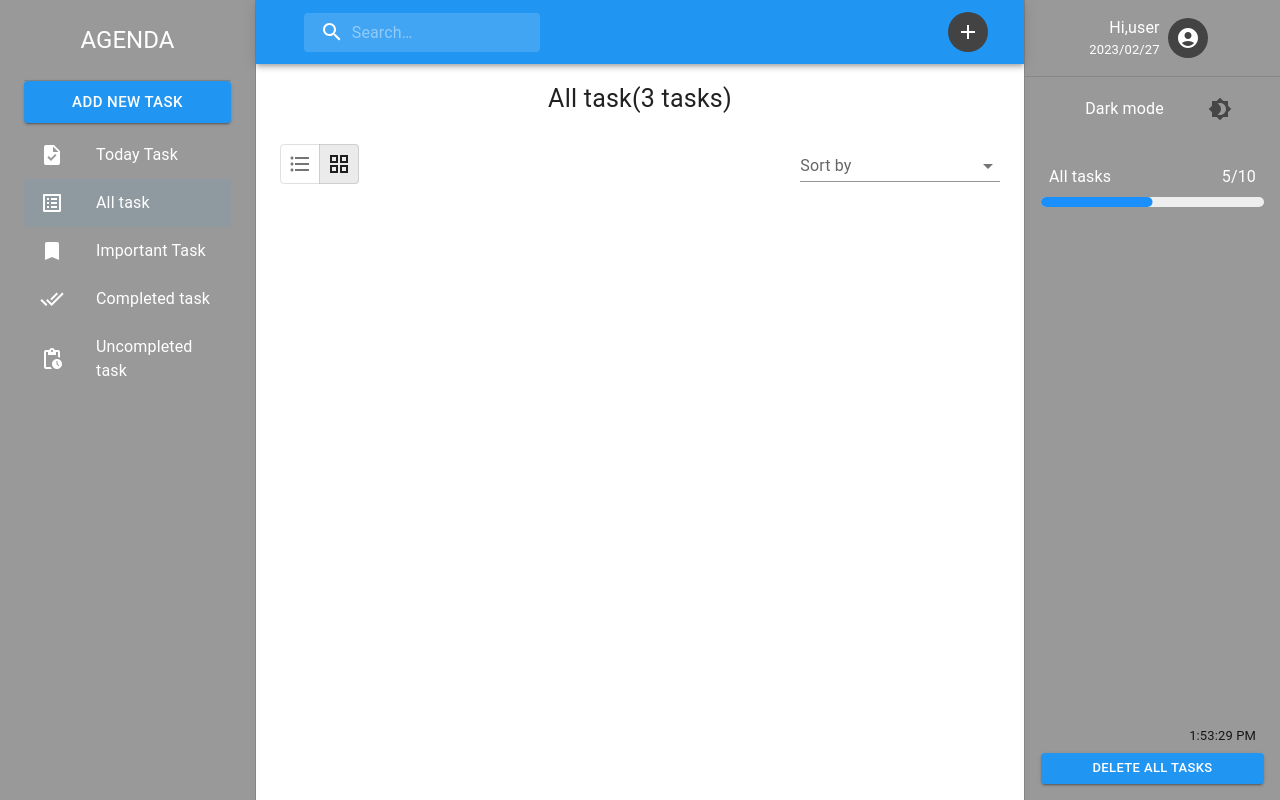
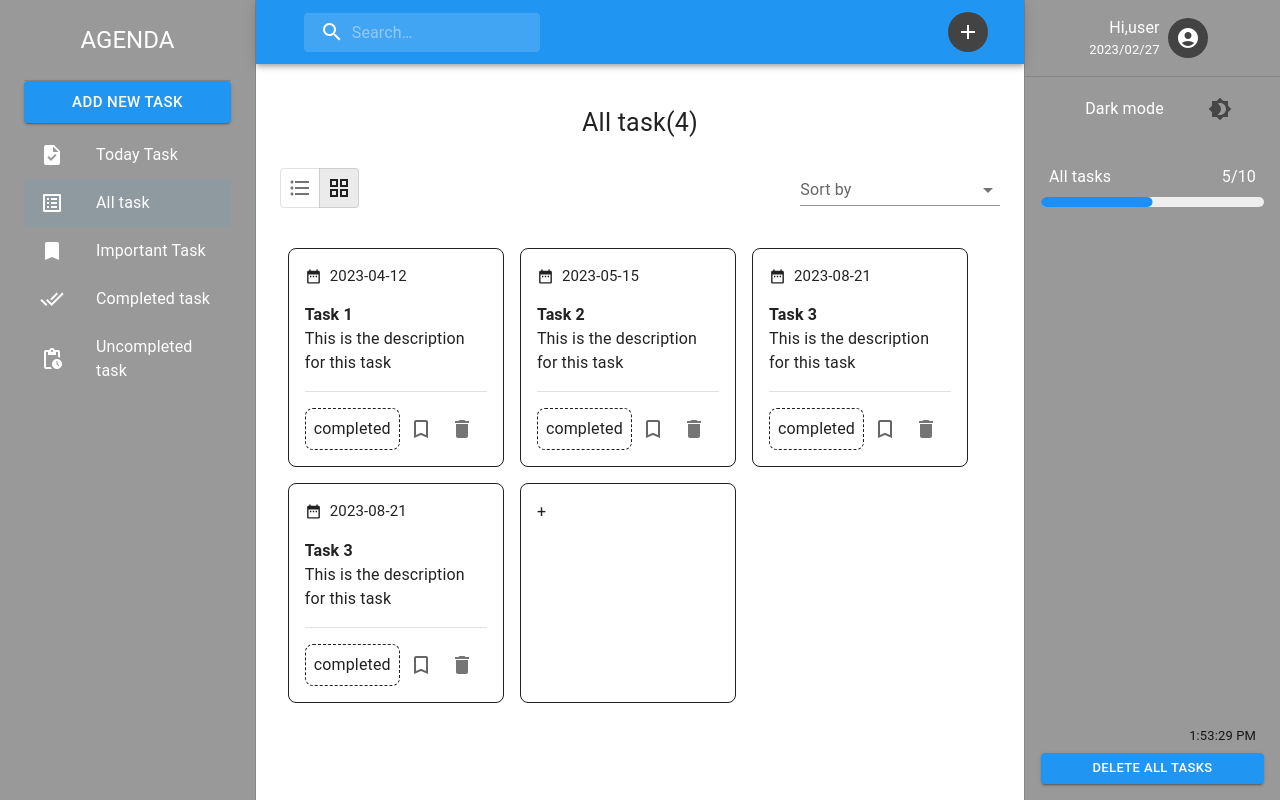
Before and after one commit to Arun-jr/agenda-task-app, a React (Create React App) app: page / in a window 1280 px wide. Built offline with nearby package versions, Linux system fonts and the light colour scheme.

Commit message:
Added grid and list view

```diff
--- a/src/Components/AddTask.js
+++ b/src/Components/AddTask.js
@@ -8,7 +8,7 @@ import {
   TextField,
   Typography,
 } from "@mui/material";
-import React, { useState } from "react";
+import React, { useEffect, useState } from "react";
 
 import dayjs from "dayjs";
 import { useTheme } from "@emotion/react";
@@ -18,13 +18,10 @@ import { useForm } from "react-hook-form";
 import { AdapterDayjs } from "@mui/x-date-pickers/AdapterDayjs";
 import { LocalizationProvider } from "@mui/x-date-pickers/LocalizationProvider";
 import { DatePicker } from "@mui/x-date-pickers/DatePicker";
-import {getCurrentDate} from './CurrentDate'
-
-
-
-
+import { getCurrentDate } from "./CurrentDate";
 
 function AddTask({ forAddTask, OpenTask }) {
+
   const materialTheme = createTheme({
     overrides: {
       MuiPickersToolbar: {
@@ -65,18 +62,42 @@ function AddTask({ forAddTask, OpenTask }) {
   const [dateWithInitialValue, setDateWithInitialValue] = useState(
     dayjs(getCurrentDate())
   );
+
   const color = "white";
 
   const {
     register,
     formState: { errors },
     handleSubmit,
-
+    reset,
   } = useForm();
 
+  const [addTask, setAddTask] = useState(
+    JSON.parse(localStorage.getItem("addTask")) || []
+  );
+
+  useEffect(() => {
+    localStorage.setItem("addTask", JSON.stringify(addTask));
+    if(addTask){
+      addTask.forEach((item, i) => {
+        item.id = i + 1;
+      });
+    }
+  }, [addTask]);
+
   const OnSubmit = (data) => {
-    console.log(data);
+    if (addTask?.length) {
+      const items = JSON.parse(localStorage.getItem("addTask"))
+      items.push(data)
+      setAddTask(items)
+    } else {
+      setAddTask([data]);
+    }
+    forAddTask();
+    reset();
   };
+
+  console.log(addTask, "addTask");
 
   return (
     <Dialog open={OpenTask} onClose={forAddTask}>
@@ -132,7 +153,7 @@ function AddTask({ forAddTask, OpenTask }) {
                 sx={{
                   input: { color },
                   label: { color },
-                  svg : {color},
+                  svg: { color },
                 }}
                 onError={console.log}
                 minDate={dayjs("")}
@@ -147,11 +168,10 @@ function AddTask({ forAddTask, OpenTask }) {
                     margin="dense"
                     aria-invalid={errors.date ? "true" : "false"}
                     {...register("date", { required: true })}
-
                     sx={{
                       input: { color },
                       label: { color },
-                      svg : {color},
+                      svg: { color },
                     }}
                   />
                 )}
--- a/src/Screens/Alltask.js
+++ b/src/Screens/Alltask.js
@@ -1,8 +1,20 @@
-import { FormatListBulleted, GridView } from "@mui/icons-material";
 import {
+  Add,
+  DateRange,
+  Delete,
+  FormatListBulleted,
+  GridView,
+} from "@mui/icons-material";
+import {
+  Box,
+  Button,
+  Checkbox,
   Container,
+  Divider,
   FormControl,
-
+  Grid,
+  Hidden,
+  IconButton,
   InputLabel,
   MenuItem,
   Select,
@@ -11,26 +23,71 @@ import {
   Typography,
 } from "@mui/material";
 import { Stack } from "@mui/system";
-import React, { useState } from "react";
+import React, { useEffect, useState } from "react";
+import AddTask from "../Components/AddTask";
+import BookmarkBorderIcon from "@mui/icons-material/BookmarkBorder";
+import BookmarkIcon from "@mui/icons-material/Bookmark";
 
-// const todo = [
+const defaultTasks = [
+  {
+    title: "Task 1",
+    important: false,
+    description: "This is the description for this task",
+    date: "2023-04-12",
+    completed: true,
+    id: "t1",
+  },
+  {
+    title: "Task 2",
+    important: true,
+    description: "This is the description for this task",
+    date: "2023-05-15",
+    completed: true,
+    id: "t2",
+  },
 
-// {
-//     tittle : "hello",
-//     description : "kjad fjhd fkjd fjhadfkjhd" ,
-//     createdAt : "12/ 02 /23" ,
-
-// }
-// ]
+  {
+    title: "Task 3",
+    important: false,
+    description: "This is the description for this task",
+    date: "2023-08-21",
+    completed: false,
+    id: "t3",
+  },
+  {
+    title: "Task 3",
+    important: false,
+    description: "This is the description for this task",
+    date: "2023-08-21",
+    completed: false,
+    id: "t3",
+  },
+];
 
 function Alltask() {
   const [alignment, setAlignment] = useState("grid");
+  const [taskOpen, SetTaskOpen] = useState(false);
 
-  const handleChangeAlign = (event , newAlignment) => {
+  const handleTaskDialog = () => {
+    SetTaskOpen(!taskOpen);
+  };
+
+  const handleChangeAlign = (event, newAlignment) => {
     setAlignment(newAlignment);
   };
 
+  const [taskData, setTaskData] = useState([]);
 
+  useEffect(() => {
+    const items = JSON.parse(localStorage.getItem("addTask"));
+    if (items) {
+      setTaskData(items);
+    }
+  }, []);
+
+  const label = { inputProps: { "aria-label": "Checkbox demo" } };
+
+  console.log(taskData, "taskData");
 
   const [first, setFirst] = useState("");
 
@@ -40,31 +97,30 @@ function Alltask() {
 
   return (
     <div>
-      <Container >
+      <Box sx={{ p : {xs: 1 , md: 3 } ,}}>
         <Typography
-
           sx={{
             my: 2,
             alignItems: "end",
             justifyContent: "center",
             textAlign: { xs: "start", lg: "center" },
-            fontSize : { xs: 20, lg: 25 },
+            fontSize: { xs: 20, lg: 25 },
           }}
         >
-          All task(3 tasks)
+          All task({(taskData?.length ? taskData : defaultTasks).length})
         </Typography>
+        <AddTask forAddTask={handleTaskDialog} OpenTask={taskOpen} />
 
-        <Stack direction={"row"} alignItems="start" >
-
+        <Stack direction={"row"} alignItems="start">
           <ToggleButtonGroup
-            sx={{flexGrow : 1 , marginTop : 1.3}}
+            sx={{ flexGrow: 1, marginTop: 1.3 }}
             size="small"
             aria-label="Small sizes"
             exclusive
             value={alignment}
-            onChange={ handleChangeAlign}
+            onChange={handleChangeAlign}
           >
-            <ToggleButton value="list" aria-label="list" >
+            <ToggleButton value="list" aria-label="list">
               <FormatListBulleted />
             </ToggleButton>
 
@@ -73,9 +129,7 @@ function Alltask() {
             </ToggleButton>
           </ToggleButtonGroup>
 
-
-
-          <FormControl variant="standard" sx={{ width: 200, height: 40  }}>
+          <FormControl variant="standard" sx={{ width: 200, height: 40 }}>
             <InputLabel id="demo-simple-select-label">Sort by</InputLabel>
             <Select
               sx={{ height: 40 }}
@@ -91,10 +145,246 @@ function Alltask() {
           </FormControl>
         </Stack>
 
+        <Box
+          mt={4}
+          sx={
+            alignment === "grid"
+              ? { display: "flex", flexWrap: "wrap" }
+              : { display: "flex", flexDirection: "column" }
+          }
+        >
+          {(taskData?.length ? taskData : defaultTasks).map((data, i) => {
+            return (
+              <Box
+                key={i}
+                sx={{
+                  p: {xs : 1   , sm : 2 },
+                  width:  alignment === "grid" ? { xs: "44%", sm: "47%", lg: "30%" } : "96%",
+                  height : "80%" ,
+                  m: 1,
+                  border: 1,
+                  borderRadius: 2,
+                  ":hover": { boxShadow: 6 },
+                }}
+              >
+                <Box>
+                  <Stack direction={"row"} gap={1} mb={2} alignItems={"center"}>
+                    <DateRange sx={{fontSize : 17}}  />
+                    <Typography sx={{fontSize : 15}}>{data.date}</Typography>
+                  </Stack>
+                  <Typography sx={{fontWeight : "bold"}}>{data.title}</Typography>
+                  <Typography sx={{ pb: 2,  width: 1 }}>
+                    {data.description}
+                  </Typography>
+                  <Divider sx={{mt : 'auto'}}/>
+                  <Stack direction={"row"} pt={2}>
+                    <Hidden only={"xs"}>
+                    <Box
+                      sx={{
+                        p: 1,
+                        width: "auto",
+                        border: 1,
+                        borderRadius: 2,
+                        borderStyle: "dashed",
+                      }}
+                    >
+                      completed
+                    </Box>
+                    </Hidden>
+                    <Checkbox
+                      {...label}
+                      icon={<BookmarkBorderIcon />}
+                      checkedIcon={<BookmarkIcon />}
+                    />
+                    <IconButton>
+                      <Delete />
+                    </IconButton>
+                  </Stack>
+                </Box>
+              </Box>
+            );
+          })}
+            <Box
+
+                sx={{
+                  p: {xs : 1   , sm : 2 },
+                  width:  alignment === "grid" ? { xs: "44%", sm: "47%", lg: "30%" } : "96%",
+
+                  m: 1,
+                  border: 1,
+                  borderRadius: 2,
+                  ":hover": { boxShadow: 6 },
+                }}
+              >
 
 
++
 
-      </Container>
+
+              </Box>
+        </Box>
+
+        {/* {alignment === "grid" ? (
+          <Grid container mt={4}>
+            <>
+              {(taskData?.length ? taskData : defaultTasks).map((data, i) => {
+                return (
+                  <Grid
+                    item
+                    sm={5.5}
+                    xs={5}
+                    md={3.5}
+                    xl={2.6}
+                    key={i}
+                    sx={{
+                      p: 2,
+                      m: 1,
+                      border: 1,
+
+                      borderRadius: 2,
+                      ":hover": { boxShadow: 6 },
+                    }}
+                  >
+                    <Box>
+                      <Stack direction={"row"} gap={1} mb={2}>
+                        <DateRange />
+                        <Typography>{data.date}</Typography>
+                      </Stack>
+                      <Typography>{data.title}</Typography>
+                      <Typography sx={{ pb: 2, borderBottom: 1, width: 1 }}>
+                        {data.description}
+                      </Typography>
+                      <Stack direction={"row"} pt={2}>
+                        <Box
+                          sx={{
+                            p: 1,
+                            width: "auto",
+                            border: 1,
+                            borderRadius: 2,
+                            borderStyle: "dashed",
+                          }}
+                        >
+                          completed
+                        </Box>
+
+                        <Checkbox
+                          {...label}
+                          icon={<BookmarkBorderIcon />}
+                          checkedIcon={<BookmarkIcon />}
+                        />
+                        <IconButton>
+                          <Delete />
+                        </IconButton>
+                      </Stack>
+                    </Box>
+                  </Grid>
+                );
+              })}
+            </>
+            <Grid
+              item
+              sm={5.5}
+              xs={5}
+              md={3.5}
+              xl={2.6}
+              height={300}
+              sx={{
+                m: 1,
+                border: 1,
+                borderRadius: 2,
+                borderStyle: "dashed",
+              }}
+            >
+              <Button
+                onClick={handleTaskDialog}
+                sx={{
+                  width: 1,
+                  height: 1,
+                  display: "flex",
+                  justifyContent: "center",
+                  alignItems: "center",
+                }}
+              >
+                <Add />
+              </Button>
+            </Grid>
+          </Grid>
+        ) : (
+          <Box mt={6}>
+            {(taskData?.length ? taskData : defaultTasks).map((data, i) => {
+              return (
+                <Stack
+                  direction={"column"}
+                  alignItems="start"
+                  sx={{
+                    p: 2,
+                    my: 2,
+                    border: 1,
+                    borderRadius: 2,
+                    ":hover": { boxShadow: 2 },
+                  }}
+                >
+                  <Stack direction={"row"} gap={1} mb={2}>
+                    <DateRange />
+                    <Typography>{data.date}</Typography>
+                  </Stack>
+
+                  <Typography>{data.title}</Typography>
+                  <Typography sx={{ pb: 2, borderBottom: 1, width: 1 }}>
+                    {data.description}
+                  </Typography>
+                  <Stack direction={"row"} pt={2}>
+                    <Box
+                      sx={{
+                        p: 1,
+                        width: "auto",
+                        border: 1,
+                        borderRadius: 2,
+                        borderStyle: "dashed",
+                      }}
+                    >
+                      completed
+                    </Box>
+                    <Checkbox
+                      {...label}
+                      icon={<BookmarkBorderIcon />}
+                      checkedIcon={<BookmarkIcon />}
+                    />
+                    <IconButton>
+                      <Delete />
+                    </IconButton>
+                  </Stack>
+                </Stack>
+              );
+            })}
+
+            <Stack
+              direction={"column"}
+              alignItems="start"
+              sx={{
+                my: 2,
+                border: 1,
+                borderRadius: 2,
+                borderStyle: "dashed",
+                height: 80,
+              }}
+            >
+              <Button
+                onClick={handleTaskDialog}
+                sx={{
+                  width: 1,
+                  height: 1,
+                  display: "flex",
+                  justifyContent: "center",
+                  alignItems: "center",
+                }}
+              >
+                <Add />
+              </Button>
+            </Stack>
+          </Box>
+        )} */}
+      </Box>
     </div>
   );
 }
```
